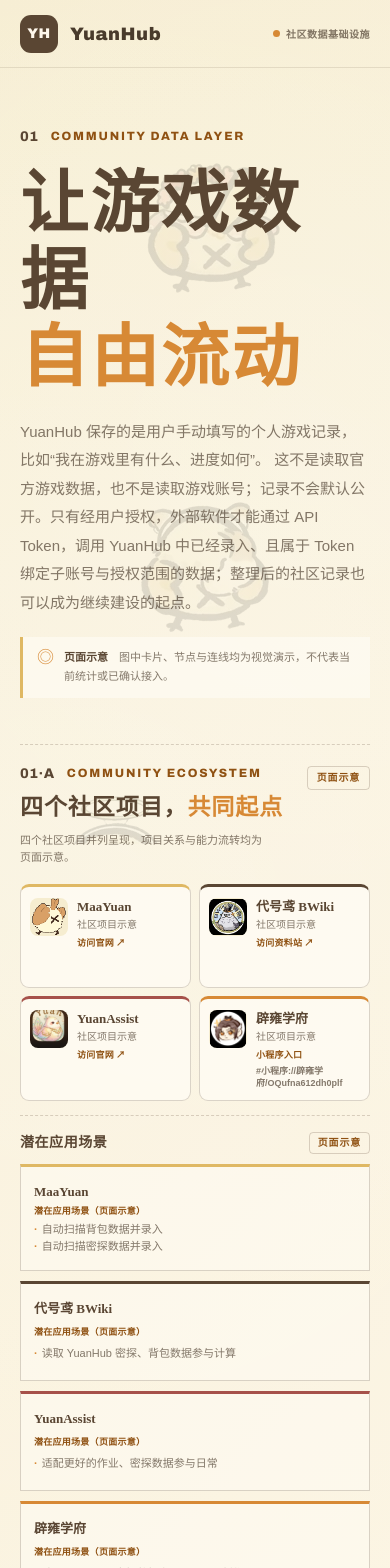
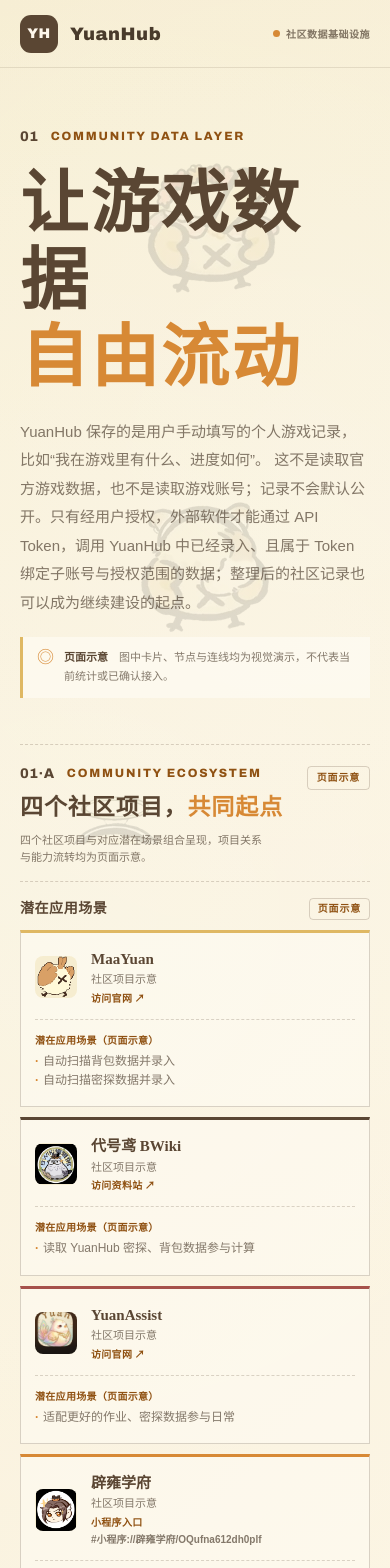
Before and after one commit to MrSnake0208/YuanHub, a Vue app in the folder promo-site/: page / in a window 390 px wide. Shown: the top 1568 px of the page. Built offline with nearby package versions, Linux system fonts and the light colour scheme.

Commit message:
chore: 优化宣传页

```diff
--- a/promo-site/src/App.vue
+++ b/promo-site/src/App.vue
@@ -41,45 +41,9 @@
               <div>
                 <div class="eyebrow"><span>01·A</span> COMMUNITY ECOSYSTEM</div>
                 <h2 id="ecosystem-title">四个社区项目，<em>共同起点</em></h2>
-                <p>四个社区项目并列呈现，项目关系与能力流转均为页面示意。</p>
+                <p>四个社区项目与对应潜在场景组合呈现，项目关系与能力流转均为页面示意。</p>
               </div>
               <span class="ecosystem-badge">页面示意</span>
-            </div>
-            <div class="ecosystem-grid">
-              <component
-                :is="partner.href ? 'a' : 'div'"
-                v-for="partner in partners"
-                :key="partner.name"
-                class="ecosystem-card"
-                :class="partner.tone"
-                :href="partner.href"
-                :target="partner.href ? '_blank' : undefined"
-                :rel="partner.href ? 'noreferrer' : undefined"
-                :data-mini-program-uri="partner.miniProgramUri"
-                :aria-label="
-                  partner.href
-                    ? `${partner.name}，访问外部入口`
-                    : `${partner.name}，${partner.action}`
-                "
-              >
-                <img
-                  class="ecosystem-icon"
-                  :src="partner.icon"
-                  :alt="`${partner.name} 图标`"
-                />
-                <span class="ecosystem-card-copy">
-                  <strong class="ecosystem-card-name">{{
-                    partner.name
-                  }}</strong>
-                  <span class="ecosystem-card-role">{{ partner.role }}</span>
-                  <span class="ecosystem-action">{{ partner.action }}</span>
-                  <small
-                    v-if="partner.miniProgramUri"
-                    class="ecosystem-card-uri"
-                    >{{ partner.miniProgramUri }}</small
-                  >
-                </span>
-              </component>
             </div>
             <section
               class="ecosystem-scenario-section"
@@ -89,17 +53,40 @@
                 <h3 id="ecosystem-scenario-title">潜在应用场景</h3>
                 <span class="ecosystem-scenario-badge">页面示意</span>
               </div>
-              <div class="ecosystem-scenario-grid">
-                <article
+              <div class="ecosystem-list">
+                <component
+                  :is="partner.href ? 'a' : 'div'"
                   v-for="partner in partners"
-                  :key="`scenario-${partner.name}`"
-                  class="ecosystem-scenario-column"
+                  :key="partner.name"
+                  class="ecosystem-row"
                   :class="partner.tone"
+                  :href="partner.href"
+                  :target="partner.href ? '_blank' : undefined"
+                  :rel="partner.href ? 'noreferrer' : undefined"
+                  :data-mini-program-uri="partner.miniProgramUri"
                 >
-                  <strong class="ecosystem-scenario-name">{{
+                  <span class="ecosystem-partner">
+                    <img
+                      class="ecosystem-icon"
+                      :src="partner.icon"
+                      :alt="`${partner.name} 图标`"
+                    />
+                    <span class="ecosystem-partner-copy">
+                      <strong class="ecosystem-partner-name">{{
                         partner.name
                       }}</strong>
-                  <span class="ecosystem-scenario-column-label"
+                      <span class="ecosystem-partner-role">{{ partner.role }}</span>
+                      <span class="ecosystem-action">{{ partner.action }}</span>
+                      <small
+                        v-if="partner.miniProgramUri"
+                        class="ecosystem-partner-uri"
+                        >{{ partner.miniProgramUri }}</small
+                      >
+                    </span>
+                  </span>
+                  <span class="ecosystem-row-split" aria-hidden="true">→</span>
+                  <span class="ecosystem-scenario">
+                    <span class="ecosystem-scenario-label"
                       >潜在应用场景（页面示意）</span
                     >
                     <ul class="ecosystem-scenarios">
@@ -110,7 +97,8 @@
                         {{ scenario }}
                       </li>
                     </ul>
-                </article>
+                  </span>
+                </component>
               </div>
             </section>
             <section
@@ -558,75 +546,85 @@
   font: 800 10px/1 var(--font-d);
   letter-spacing: 0.08em;
 }
-.ecosystem-grid {
-  display: grid;
-  grid-template-columns: repeat(4, minmax(0, 1fr));
-  gap: 10px;
-  margin-top: 23px;
-}
-.ecosystem-card {
-  display: flex;
+.ecosystem-list {
+  display: grid;
+  gap: 14px;
+  margin-top: 12px;
+}
+.ecosystem-row {
+  display: grid;
+  grid-template-columns: minmax(220px, 0.75fr) 24px minmax(0, 1.5fr);
+  align-items: center;
+  gap: 20px;
   min-width: 0;
-  min-height: 94px;
-  align-items: center;
-  gap: 12px;
-  padding: 13px;
+  min-height: 112px;
+  padding: 20px 22px;
   border: 1px solid var(--promo-line);
   border-top-width: 3px;
-  border-radius: 9px;
-  background: rgba(255, 253, 246, 0.72);
+  background: rgba(255, 253, 246, 0.48);
   color: inherit;
   text-decoration: none;
   transition:
     background-color 0.2s ease,
     transform 0.2s ease;
 }
-.ecosystem-card:hover {
+.ecosystem-row:hover {
   background: var(--surface);
   transform: translateY(-2px);
 }
-.ecosystem-card:focus-visible {
+.ecosystem-row:focus-visible {
   outline: 3px solid var(--accent);
   outline-offset: 3px;
   background: var(--surface);
 }
-.ecosystem-card.maa {
+.ecosystem-row.maa {
   border-top-color: var(--yellow-deep);
 }
-.ecosystem-card.bwiki {
+.ecosystem-row.bwiki {
   border-top-color: var(--tea);
 }
-.ecosystem-card.yuanassist {
+.ecosystem-row.yuanassist {
   border-top-color: var(--rouge);
 }
-.ecosystem-card.piyong {
+.ecosystem-row.piyong {
   border-top-color: var(--accent);
+}
+.ecosystem-partner {
+  display: flex;
+  min-width: 0;
+  align-items: center;
+  gap: 14px;
 }
 .ecosystem-icon {
   display: block;
   flex: none;
-  width: 45px;
-  height: 45px;
+  width: 48px;
+  height: 48px;
   object-fit: contain;
   border-radius: 10px;
   background: var(--paper);
 }
-.ecosystem-card-copy {
+.ecosystem-partner-copy {
   display: block;
   min-width: 0;
 }
-.ecosystem-card-name {
+.ecosystem-partner-name {
   display: block;
   color: var(--tea);
-  font: 900 15px/1.3 var(--font-s);
+  font: 900 16px/1.3 var(--font-s);
   overflow-wrap: anywhere;
 }
-.ecosystem-card-role {
+.ecosystem-partner-role {
   display: block;
   margin-top: 4px;
   color: var(--promo-muted);
-  font-size: 11px;
+  font-size: 12px;
   line-height: 1.35;
+}
+.ecosystem-row-split {
+  color: var(--accent);
+  font: 900 20px/1 var(--font-d);
+  text-align: center;
 }
 .ecosystem-scenario-section {
   margin-top: 18px;
@@ -653,62 +651,27 @@
   font: 800 10px/1 var(--font-d);
   letter-spacing: 0.08em;
 }
-.ecosystem-scenario-grid {
-  display: grid;
-  grid-template-columns: minmax(0, 1fr);
-  gap: 14px;
-  margin-top: 12px;
-}
-.ecosystem-scenario-column {
-  display: grid;
-  grid-template-columns: minmax(120px, 0.28fr) minmax(0, 1fr);
-  column-gap: 18px;
-  align-items: start;
+.ecosystem-scenario {
   min-width: 0;
-  min-height: 84px;
-  padding: 16px 18px;
-  border: 1px solid var(--promo-line);
-  border-top-width: 3px;
-  background: rgba(255, 253, 246, 0.48);
-}
-.ecosystem-scenario-column.maa {
-  border-top-color: var(--yellow-deep);
-}
-.ecosystem-scenario-column.bwiki {
-  border-top-color: var(--tea);
-}
-.ecosystem-scenario-column.yuanassist {
-  border-top-color: var(--rouge);
-}
-.ecosystem-scenario-column.piyong {
-  border-top-color: var(--accent);
-}
-.ecosystem-scenario-name {
+  padding-left: 20px;
+  border-left: 1px dashed var(--promo-line);
+}
+.ecosystem-scenario-label {
   display: block;
   min-width: 0;
-  color: var(--tea);
-  font: 900 14px/1.35 var(--font-s);
-  overflow-wrap: anywhere;
-}
-.ecosystem-scenario-column-label {
-  display: block;
-  min-width: 0;
-  margin-top: 0;
-  grid-column: 2;
   color: var(--accent-strong);
-  font: 800 10px/1.3 var(--font-d);
+  font: 800 11px/1.3 var(--font-d);
   letter-spacing: 0.03em;
   overflow-wrap: anywhere;
 }
 .ecosystem-scenarios {
   min-width: 0;
-  grid-column: 2;
-  margin: 3px 0 0;
+  margin: 7px 0 0;
   padding: 0;
   list-style: none;
   color: var(--promo-muted);
-  font-size: 12px;
-  line-height: 1.6;
+  font-size: 13px;
+  line-height: 1.7;
 }
 .ecosystem-scenarios li {
   overflow-wrap: anywhere;
@@ -727,11 +690,11 @@
   letter-spacing: 0.03em;
   overflow-wrap: anywhere;
 }
-.ecosystem-card-uri {
+.ecosystem-partner-uri {
   display: block;
   margin-top: 4px;
   color: var(--promo-muted);
-  font: 700 9px/1.35 var(--font-b);
+  font: 700 10px/1.35 var(--font-b);
   overflow-wrap: anywhere;
 }
 
@@ -1487,29 +1450,37 @@
   .ecosystem-badge {
     margin-top: 1px;
   }
-  .ecosystem-grid {
-    grid-template-columns: repeat(2, minmax(0, 1fr));
-    gap: 8px;
-    margin-top: 17px;
-  }
-  .ecosystem-card {
-    min-height: 104px;
-    align-items: start;
-    gap: 9px;
-    padding: 11px 9px;
+  .ecosystem-list {
+    gap: 10px;
+    margin-top: 10px;
+  }
+  .ecosystem-row {
+    grid-template-columns: minmax(0, 1fr);
+    gap: 14px;
+    min-height: 0;
+    padding: 16px 14px;
+  }
+  .ecosystem-row-split {
+    display: none;
+  }
+  .ecosystem-scenario {
+    padding-top: 14px;
+    padding-left: 0;
+    border-top: 1px dashed var(--promo-line);
+    border-left: 0;
   }
   .ecosystem-icon {
-    width: 38px;
-    height: 38px;
+    width: 42px;
+    height: 42px;
     border-radius: 8px;
   }
-  .ecosystem-card-name {
-    font-size: 13px;
+  .ecosystem-partner-name {
+    font-size: 15px;
     line-height: 1.35;
   }
-  .ecosystem-card-role {
+  .ecosystem-partner-role {
     margin-top: 3px;
-    font-size: 10px;
+    font-size: 11px;
   }
   .ecosystem-scenario-section {
     margin-top: 14px;
@@ -1518,26 +1489,13 @@
   .ecosystem-scenario-heading h3 {
     font-size: 14px;
   }
-  .ecosystem-scenario-grid {
-    grid-template-columns: minmax(0, 1fr);
-    gap: 12px;
-    margin-top: 10px;
-  }
-  .ecosystem-scenario-column {
-    min-height: 82px;
-    padding: 15px 13px;
-  }
-  .ecosystem-scenario-name {
-    font-size: 13px;
-  }
-  .ecosystem-scenario-column-label {
-    margin-top: 6px;
-    font-size: 9px;
+  .ecosystem-scenario-label {
+    font-size: 10px;
   }
   .ecosystem-scenarios {
-    margin-top: 3px;
-    font-size: 11px;
-    line-height: 1.5;
+    margin-top: 5px;
+    font-size: 12px;
+    line-height: 1.6;
   }
   .ecosystem-future-section {
     margin-top: 14px;
@@ -1561,7 +1519,7 @@
   }
   .ecosystem-action {
     margin-top: 6px;
-    font-size: 9px;
+    font-size: 10px;
   }
   .hero-flow {
     margin-top: 48px;
@@ -1709,20 +1667,6 @@
 }
 
 @media (max-width: 500px) {
-  .ecosystem-scenario-column {
-    grid-template-columns: minmax(0, 1fr);
-    row-gap: 0;
-    min-height: 100px;
-    padding: 16px 13px;
-  }
-  .ecosystem-scenario-column-label,
-  .ecosystem-scenarios {
-    grid-column: 1;
-  }
-  .ecosystem-scenario-grid {
-    grid-template-columns: minmax(0, 1fr);
-    row-gap: 10px;
-  }
   .ecosystem-future-grid {
     grid-template-columns: minmax(0, 1fr);
   }
```
Lines whose indentation alone changed are shown as unchanged.
